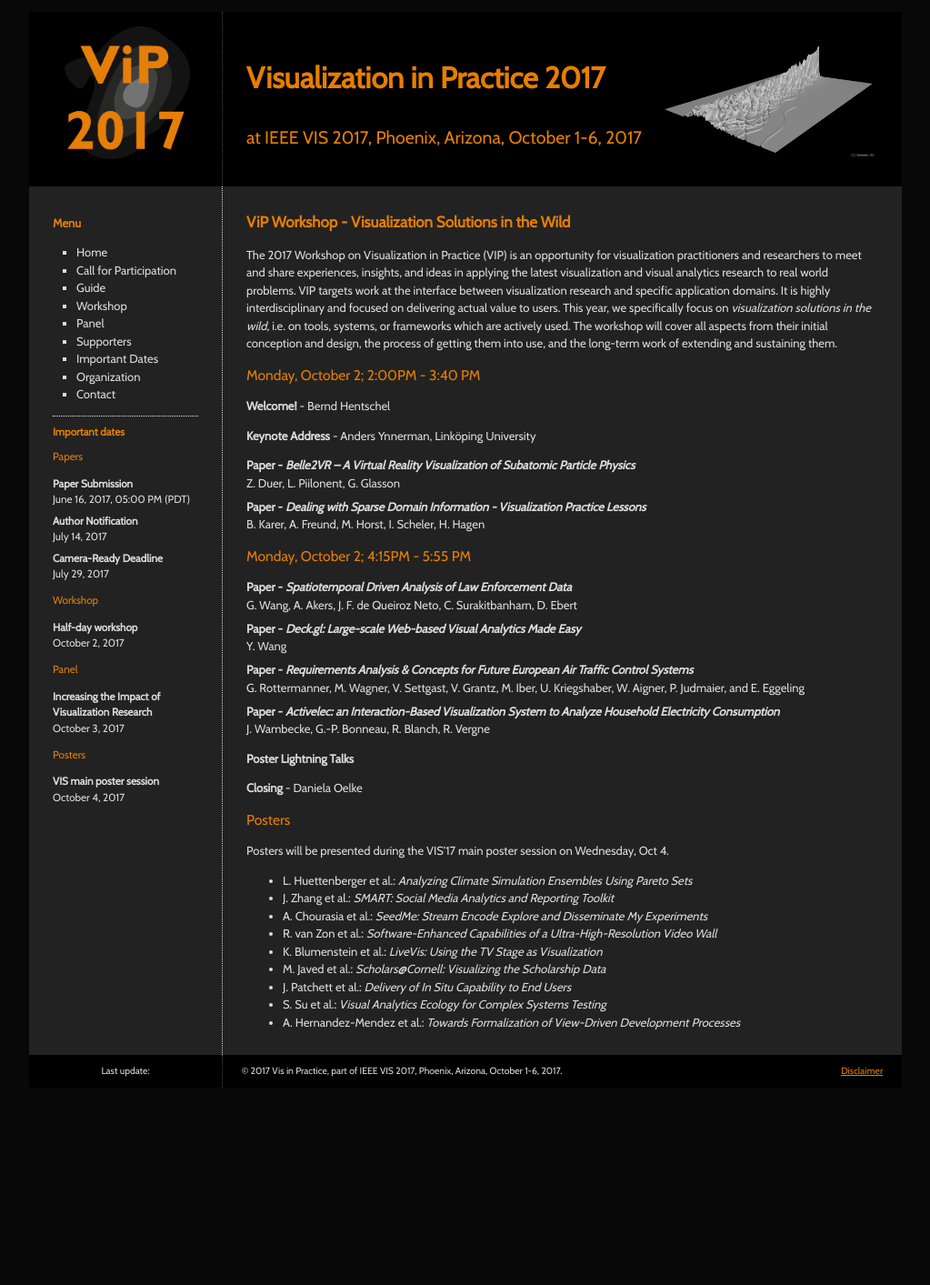
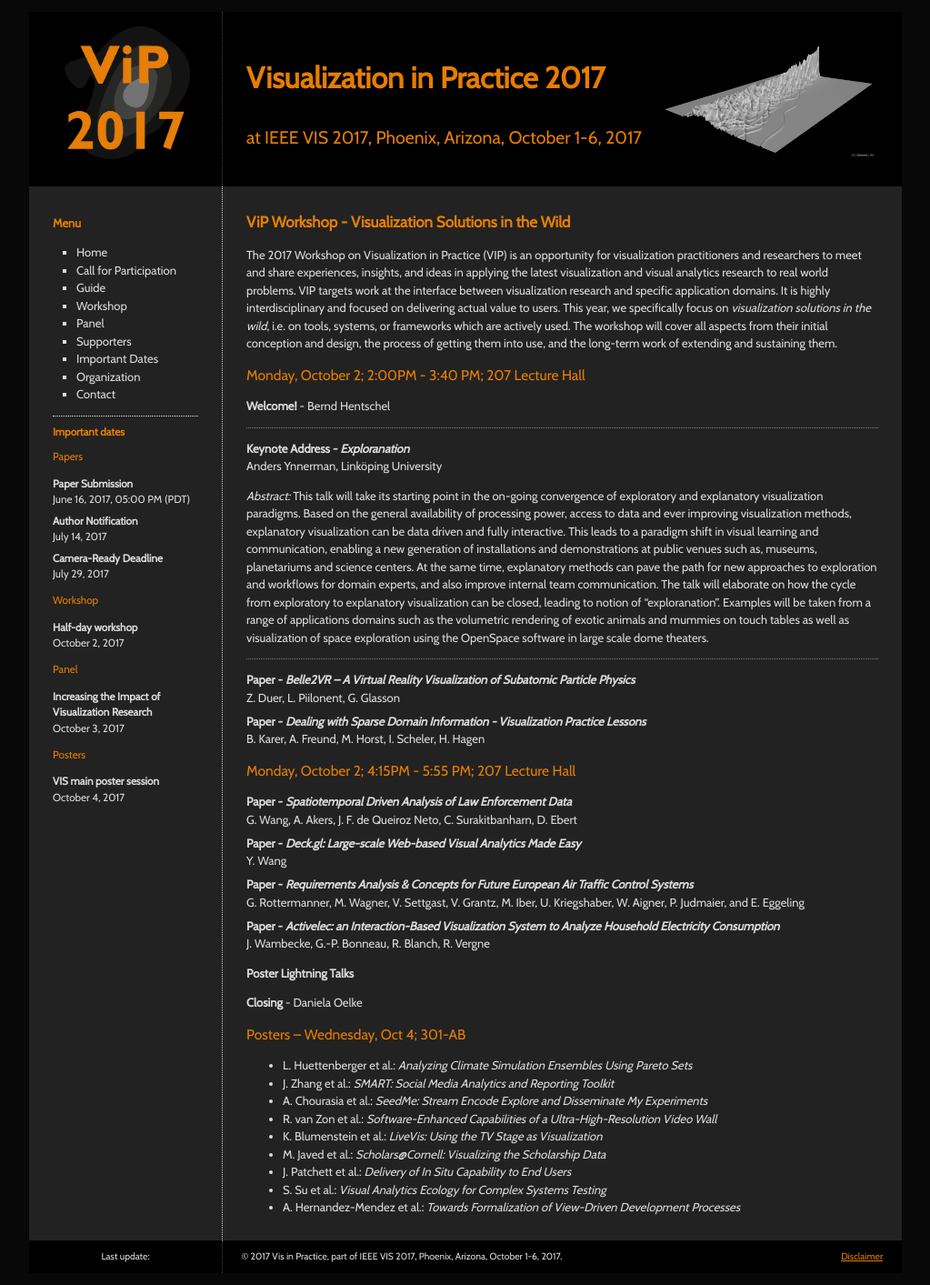
Before and after one commit to bhentschel/vip.org, a Jekyll site: the page built from _pages/workshop.md, in a window 1280 px wide. Shown: the whole page at 91% size, without its empty margins (128-1151 px from the left). Built offline with Jekyll 4.4.1, drawn with Linux system fonts in a browser that asks for light colours; before the commit the page ends 1209 px from its top, so only the background shows below that.

Commit message:
final 2017 commit

```diff
--- a/_pages/workshop.md
+++ b/_pages/workshop.md
@@ -1,7 +1,6 @@
 ---
 layout: default
 title: Workshop
-
 ---
 
 # ViP Workshop - Visualization Solutions in the Wild
@@ -9,11 +8,17 @@
 The 2017 Workshop on Visualization in Practice (VIP) is an opportunity for visualization practitioners and researchers to meet and share experiences, insights, and ideas in applying the latest visualization and visual analytics research to real world problems. VIP targets work at the interface between visualization research and specific application domains. It is highly interdisciplinary and focused on delivering actual value to users. This year, we specifically focus on *visualization solutions in the wild*, i.e. on tools, systems, or frameworks which are actively used. The workshop will cover all aspects from their initial conception and design, the process of getting them into use, and the long-term work of extending and sustaining them.
 
 
-
-## Monday, October 2; 2:00PM - 3:40 PM
+## Monday, October 2; 2:00PM - 3:40 PM; 207 Lecture Hall
 __Welcome!__ - Bernd Hentschel
 
-__Keynote Address__ - Anders Ynnerman, Linköping University
+---
+
+__Keynote Address__ - _Exploranation_
+: Anders Ynnerman, Linköping University
+
+: _Abstract:_ This talk will take its starting point in the on-going convergence of exploratory and explanatory visualization paradigms. Based on the general availability of processing power, access to data and ever improving visualization methods, explanatory visualization can be data driven and fully interactive. This leads to a paradigm shift in visual learning and communication, enabling a new generation of installations and demonstrations at public venues such as, museums, planetariums and science centers. At the same time, explanatory methods can pave the path for new approaches to exploration and workflows for domain experts, and also improve internal team communication.  The talk will elaborate on how the cycle from exploratory to explanatory visualization can be closed, leading to notion of “exploranation”. Examples will be taken from a range of applications domains such as the volumetric rendering of exotic animals and mummies on touch tables as well as visualization of space exploration using the OpenSpace software in large scale dome theaters.
+
+---
 
 __Paper__ - _Belle2VR – A Virtual Reality Visualization of Subatomic Particle Physics_
 : Z. Duer, L. Piilonent, G. Glasson
@@ -22,7 +27,7 @@
 : B. Karer, A. Freund, M. Horst, I. Scheler, H. Hagen
 
 
-## Monday, October 2; 4:15PM - 5:55 PM
+## Monday, October 2; 4:15PM - 5:55 PM; 207 Lecture Hall
 
 __Paper__ - _Spatiotemporal Driven Analysis of Law Enforcement Data_
 : G. Wang, A. Akers, J. F. de Queiroz Neto, C. Surakitbanharn, D. Ebert
@@ -40,10 +45,7 @@
 
 __Closing__ - Daniela Oelke
 
-
-## Posters
-Posters will be presented during the VIS'17 main poster session on Wednesday, Oct 4.
-
+## Posters -- Wednesday, Oct 4; 301-AB
 * L. Huettenberger et al.: _Analyzing Climate Simulation Ensembles Using Pareto Sets_
 * J. Zhang et al.: _SMART: Social Media Analytics and Reporting Toolkit_
 * A. Chourasia et al.: _SeedMe: Stream Encode Explore and Disseminate My Experiments_
```
Also changed, not shown: assets/logo-vip_tn.png (added).
